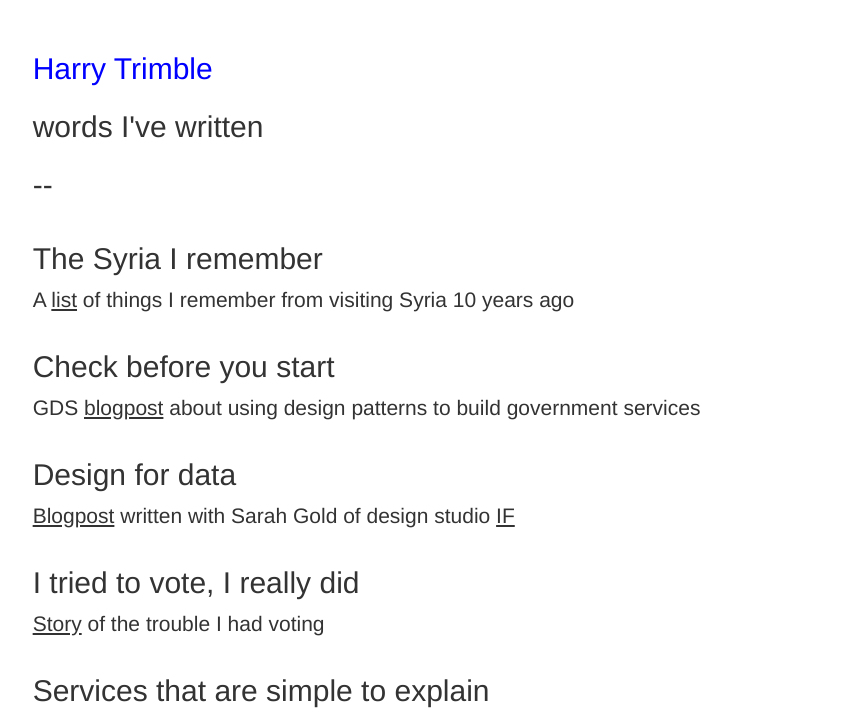
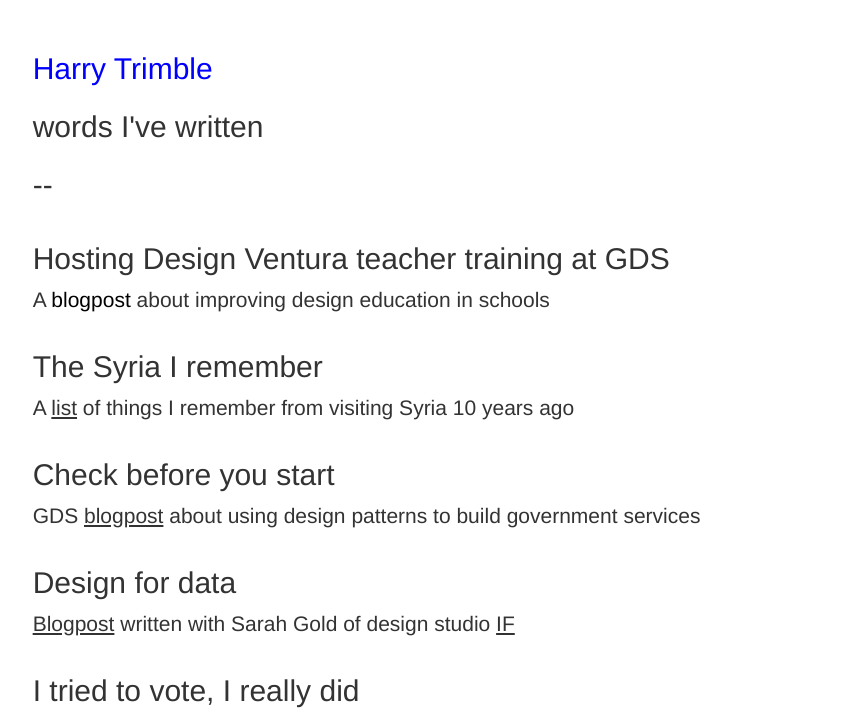
Before and after one commit to HarryTrimble/harrytrimble.github.io, a plain HTML site: page words.html in a window 1280 px wide. Shown: the top 714 px of the page, without its empty margins (89-937 px from the left). Drawn offline with nearby package versions, Linux system fonts and the light colour scheme.

Commit message:
add 'hosting Design Ventura teacher training at GDS' to words.html

```diff
--- a/words.html
+++ b/words.html
@@ -29,6 +29,13 @@
 						<p style="font-weight: 300; font-size: 30px;">--</p>
 					</div>
 		    	</div>
+				<div class="row" style="margin-top: px;">
+					<div class="col-md-1"></div>
+					<div class="col-md-8 col-lg-8">
+						<h2>Hosting Design Ventura teacher training at GDS</h2>
+						<p>A <a href="https://designnotes.blog.gov.uk/2016/09/07/hosting-design-ventura-at-gds/">blogpost</span></a> about improving design education in schools</p>
+					</div>
+				</div>
 				<div class="row" style="margin-top: px;">
 					<div class="col-md-1"></div>
 					<div class="col-md-8 col-lg-8">
```
